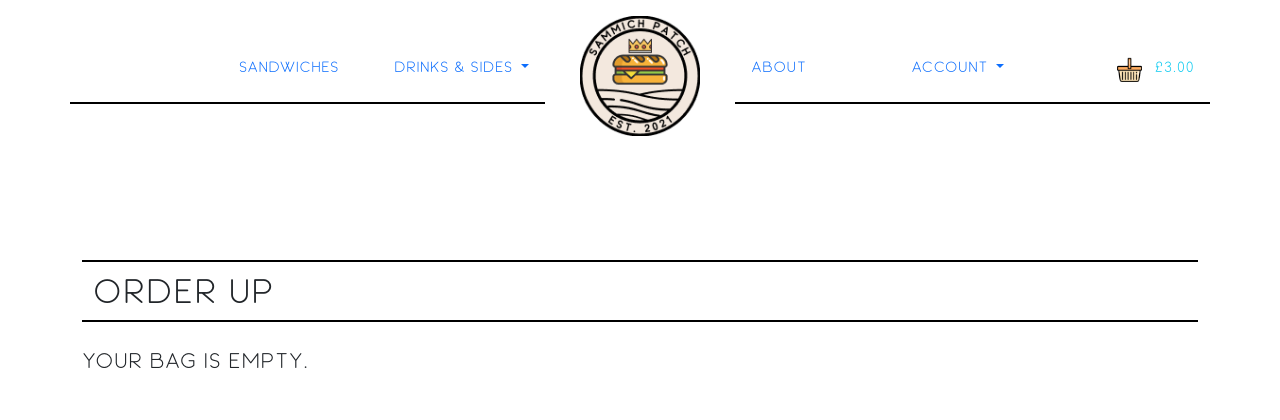
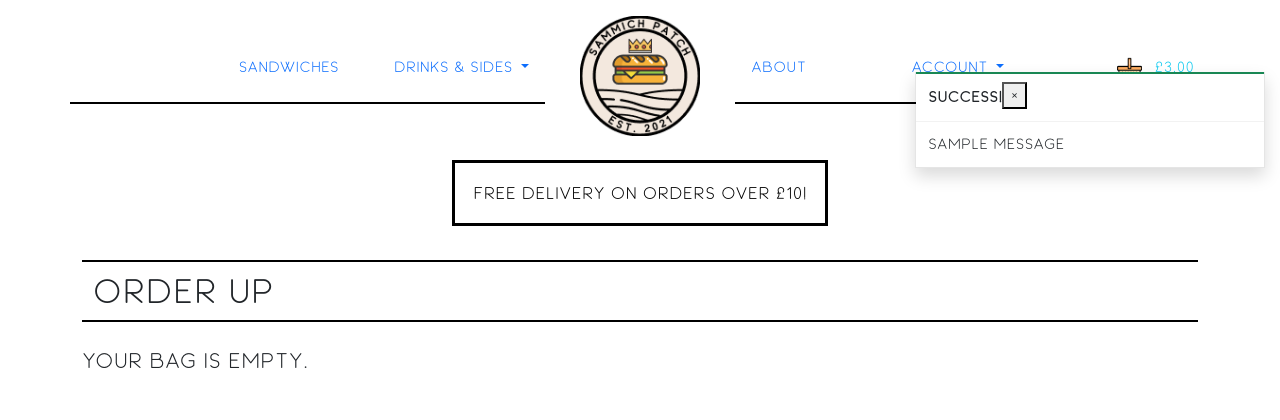
Before and after one commit to Pipicallu/SammichPatch, a Django app: page /bag/ in a window 1280 px wide. Shown: the top 420 px of the page. Run offline with Django 3.2, Linux system fonts and the light colour scheme; tables that the repository leaves empty hold one stand-in row (values such as "Sample post"); one stand-in notice (Sample message) is shown; some libraries are stand-ins or nearby versions.

Commit message:
added success toast

```diff
--- a/SammichPatch/settings.py
+++ b/SammichPatch/settings.py
@@ -80,6 +80,8 @@ TEMPLATES = [
     },
 ]
 
+MESSAGE_STORAGE = 'django.contrib.messages.storage.session.SessionStorage'
+
 AUTHENTICATION_BACKENDS = [
     # Needed to login by username in Django admin, regardless of `allauth`
     'django.contrib.auth.backends.ModelBackend',
--- a/bag/views.py
+++ b/bag/views.py
@@ -1,6 +1,7 @@
 from django.shortcuts import render, redirect, reverse
 from menu.models import Ingredients
 from django.http import HttpResponse
+from django.contrib import messages
 
 
 def shopping_bag(request):
@@ -38,6 +39,7 @@ def add_to_bag(request, item_id):
             bag[f'item_{str(itemNo)}'] = sandwich
         else:
             bag[f'item_{str(itemNo)}_replacement'] = sandwich
+        messages.success(request, 'Sandwich successfully added to bag.')
         del request.session['bread_added']
         del request.session['filling_added']
         del request.session['cheese_added']
--- a/static/css/base.css
+++ b/static/css/base.css
@@ -192,3 +192,23 @@ a {
     text-decoration: none;
     font-weight: bolder;
 }
+
+/* bootstrap toasts */
+
+.message-container {
+    position: fixed;
+    top: 72px;
+    right: 15px;
+    z-index: 99999999999;
+
+}
+
+.custom-toast {
+    overflow: visible;
+    opacity: 1!important;
+
+}
+
+.toast-capper {
+    height: 2px;
+}
--- a/templates/base.html
+++ b/templates/base.html
@@ -128,7 +128,11 @@
 
     <!--customer messages-->
     {% if messages %}
-    <div class="messages-container"></div>
+    <div class="message-container">
+        {% for message in messages %}
+        {% include 'includes/toasts/toast_success.html' %}
+        {% endfor %}
+    </div>
     {% endif %}
 
     <!--Header extension-->
@@ -141,13 +145,17 @@
 
     <!--End of body js-->
     {% block postload_js %}
-    <script>
-          // promotion heading dissapear on scroll
-          window.addEventListener('scroll', () => {
-              var promotionHeader = document.getElementById('promotion-heading');
-              promotionHeader.classList.add("d-none");
-          })
+    <script type="text/javascript">
+        //   // promotion heading dissapear on scroll
+        //   window.addEventListener('scroll', () => {
+        //       var promotionHeader = document.getElementById('promotion-heading');
+        //       promotionHeader.classList.add("d-none");
+        //   })
 
+    </script>
+
+     <script type="text/javascript">
+        $('.toast').toast('show');
     </script>
 
 
--- /dev/null
+++ b/templates/includes/toasts/toast_success.html
@@ -0,0 +1,13 @@
+<div class="toast custom-toast rounded-0 border-top-0" data-autohide="false">
+    <div class="arrow-up arrow-success"></div>
+    <div class="w-100 toast-capper bg-success"></div>
+    <div class="toast-header bg-white text-dark">
+        <strong class="mr-auto">Success!</strong>
+        <button type="button" class="ml-2 mb-1 close text-dark" data-dismiss="toast" aria-label="Close">
+            <span aria-hidden="true">&times;</span>
+        </button>
+    </div>
+    <div class="toast-body bg-white">
+        {{ message }}
+    </div>
+</div>
```
Also changed, not shown: templates/includes/toasts/toast_error.html (added, +13 -0 lines), templates/includes/toasts/toast_info.html (added, +13 -0 lines), templates/includes/toasts/toast_warning.html (added, +13 -0 lines).
